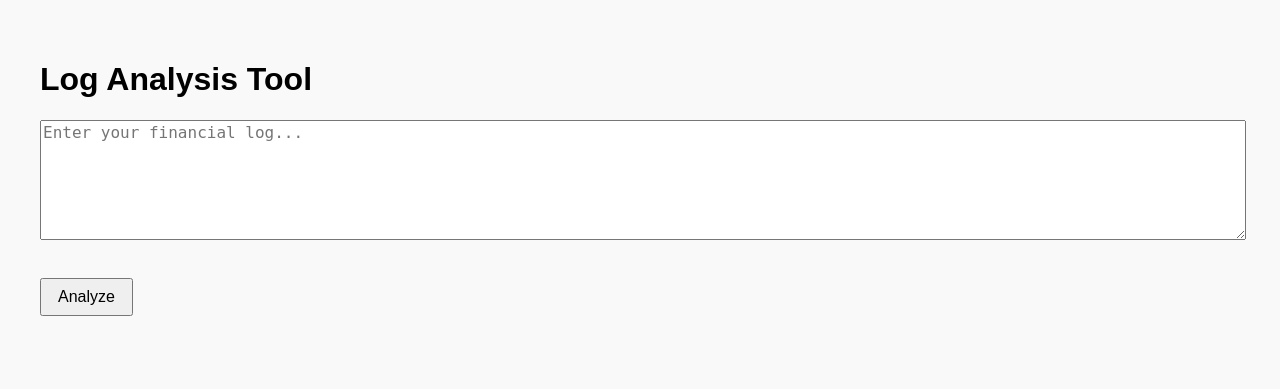
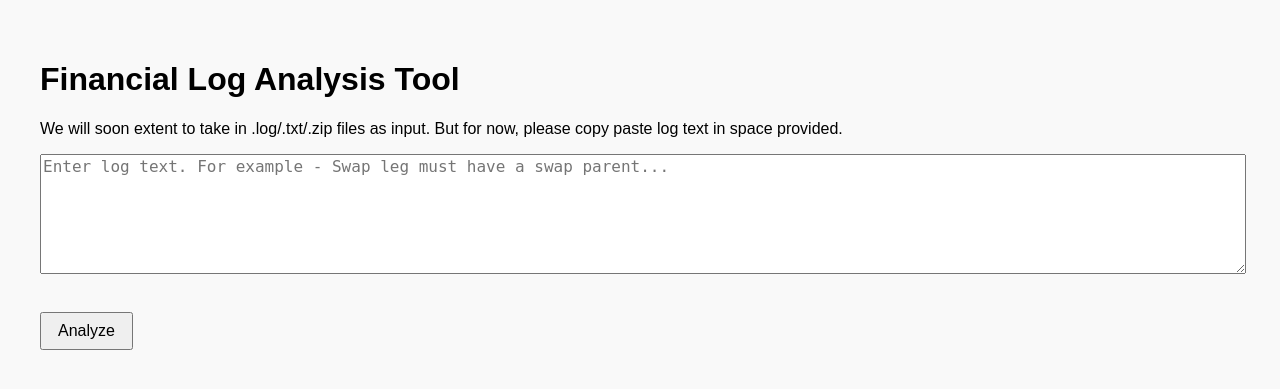
Before and after one commit to GarimaSharma1402/financial-log-analyzer, a FastAPI app: page / in a window 1280 px wide. Shown: the top 389 px of the page. Run offline with FastAPI, Linux system fonts and the light colour scheme.

Commit message:
checking in some changes for ui

```diff
--- a/templates/index.html
+++ b/templates/index.html
@@ -5,9 +5,10 @@
     <link rel="stylesheet" href="/static/style.css">
 </head>
 <body>
-    <h1>Log Analysis Tool</h1>
+    <h1>Financial Log Analysis Tool</h1>
+    <p>We will soon extent to take in .log/.txt/.zip files as input. But for now, please copy paste log text in space provided.</p>
     <form method="post" action="/analyze">
-        <textarea name="log" placeholder="Enter your financial log..." rows="6" cols="60">{{ log or "" }}</textarea><br><br>
+        <textarea name="log" placeholder="Enter log text. For example - Swap leg must have a swap parent..." rows="6" cols="60">{{ log or "" }}</textarea><br><br>
         <button type="submit">Analyze</button>
     </form>
 
```
